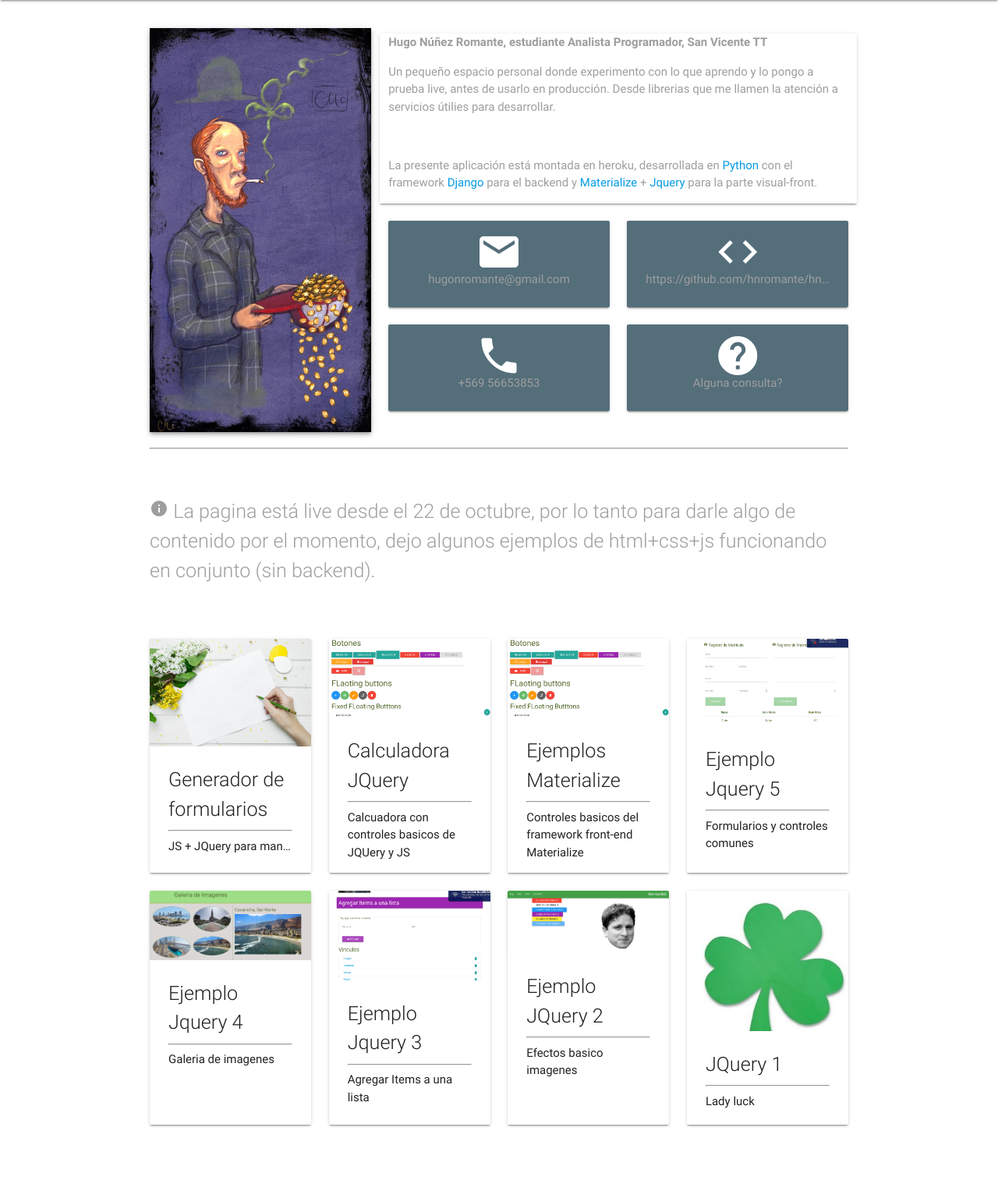
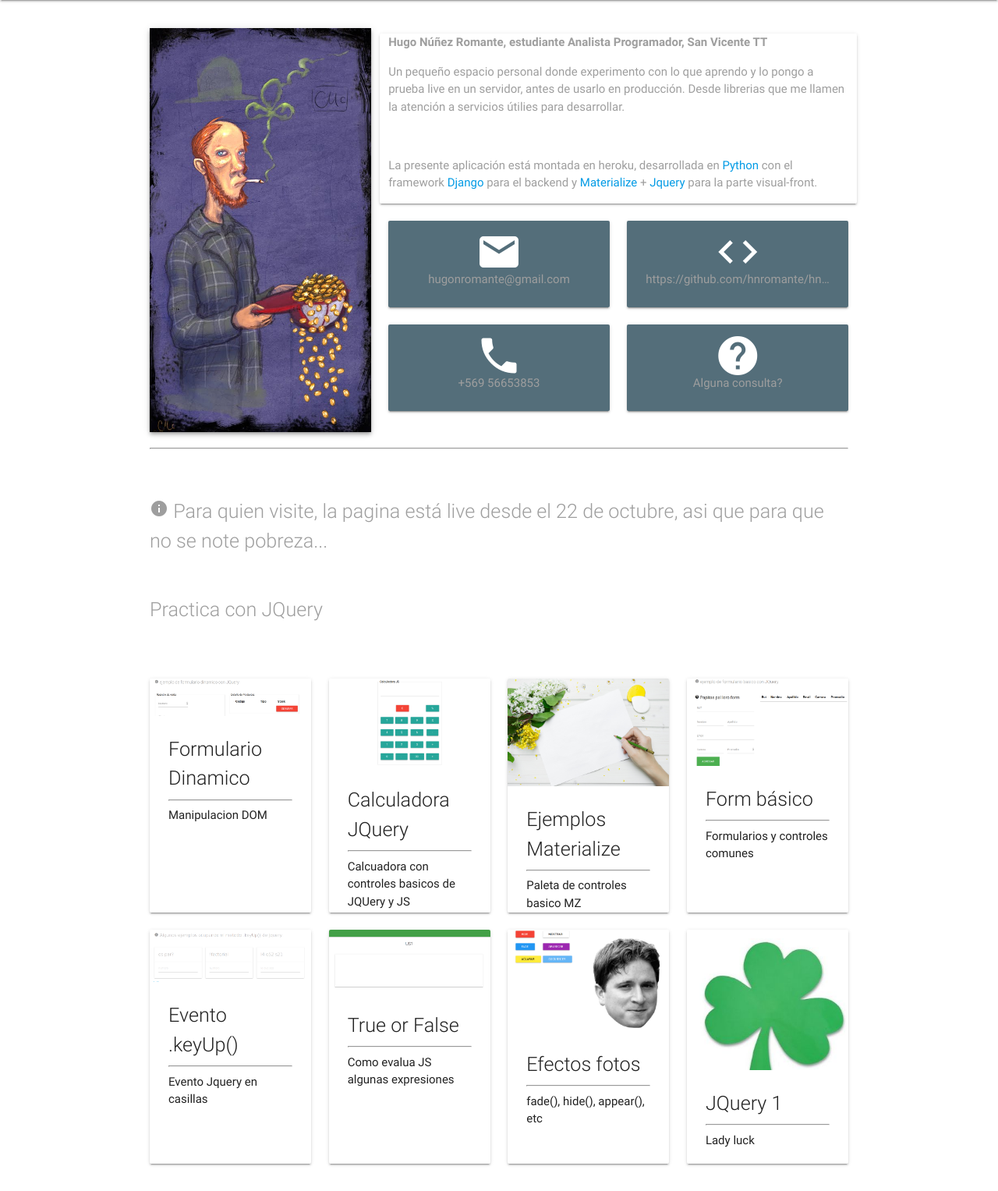
Before and after one commit to hnromante/hnrtoolkit, a Django app: page / in a window 1280 px wide. Shown: the part 64-1591 px from the top of the page at 78% size. Before the commit the page ends 1509 px from the top, so only its background shows below. Run offline with Django 3.2, Linux system fonts and the light colour scheme; some libraries are stand-ins or nearby versions.

Commit message:
Cambio las imagenes del index y  modificado detalles ejemplos

```diff
--- a/blog/templates/home_blog.html
+++ b/blog/templates/home_blog.html
@@ -15,7 +15,7 @@
     </div>
     <div class="col s12 m8 l8 card-panel grey-text">
         <b>Hugo Núñez Romante, estudiante Analista Programador, San Vicente TT</b>
-        <p>Un pequeño espacio personal donde experimento con lo que aprendo y lo pongo a prueba live, antes de usarlo en producción. Desde librerias que me llamen la atención a servicios útilies para desarrollar.</p>
+        <p>Un pequeño espacio personal donde experimento con lo que aprendo y lo pongo a prueba live en un servidor, antes de usarlo en producción. Desde librerias que me llamen la atención a servicios útilies para desarrollar.</p>
         <br>
         <p>La presente aplicación está montada en heroku, desarrollada en <a href="https://www.python.org/">Python</a> con el framework <a href="https://www.djangoproject.com/">Django</a> para el backend y <a href="http://materializecss.com/">Materialize</a> + <a href="https://jquery.com/">Jquery </a> para la parte visual-front.
     </div>
@@ -71,8 +71,11 @@
 <hr>
 <div class="row">
         <div class="col align-center grey-text">
-
-            <p class="flow-text"><i class="material-icons">info</i> La pagina está live desde el 22 de octubre, por lo tanto para darle algo de contenido por el momento, dejo algunos ejemplos de html+css+js funcionando en conjunto (sin backend).</p>
+                <p class="flow-text"><i class="material-icons">info</i> Para quien visite, la pagina está live desde el 22 de octubre,
+                asi que para que no se note pobreza...</p>
+        </div>
+        <div class="col center-align grey-text">
+            <p class="flow-text align-center">Practica con JQuery</p>
         </div>
     </div>
         <div class="row">
@@ -80,14 +83,14 @@
                     <div class="card hoverable small card-small">
                             <a href="{% url 'pweb-formgen' %}">
                                 <div class="card-image">
-                                    <img src="{% static 'blog/img/default.jpg' %}">
+                                    <img src="{% static 'blog/img/tn8.png' %}">
 
                                 </div>
                             </a>
                           <div class="card-content">
-                                <p class="flow-text">Generador de formularios</p>
+                                <p class="flow-text">Formulario Dinamico</p>
                                 <hr>
-                                <p class="truncate">JS + JQuery para manipular el DOM y formulario</p>
+                                <p class="truncate">Manipulacion DOM</p>
                           </div>
                     </div>
             </div>
@@ -95,7 +98,7 @@
                     <div class="card hoverable small card-small">
                             <a href="{% url 'pweb-calculadora' %}">
                                 <div class="card-image">
-                                    <img src= "{% static 'blog/img/thumnail_mz.png' %}">
+                                    <img src= "{% static 'blog/img/tn7.png' %}">
 
 
                                 </div>
@@ -112,14 +115,14 @@
                     <div class="card hoverable small card-small">
                             <a href="{% url 'mz-test' %}">
                                 <div class="card-image">
-                                    <img src="{% static 'blog/img/thumnail_mz.png' %}">
+                                    <img src="{% static 'blog/img/default.jpg' %}">
 
                                 </div>
                             </a>
                           <div class="card-content">
                                 <p class="flow-text">Ejemplos Materialize</p>
                                 <hr>
-                                <p>Controles basicos del framework front-end Materialize</p>
+                                <p>Paleta de controles basico MZ</p>
                           </div>
                     </div>
             </div>
@@ -127,12 +130,12 @@
                             <div class="card hoverable small card-small">
                                     <a href="{% url 'pweb-jquery5'  %}">
                                         <div class="card-image">
-                                            <img src="{% static 'blog/img/thumbnail5.png' %}">
+                                            <img src="{% static 'blog/img/tn5.png' %}">
 
                                         </div>
                                     </a>
                                   <div class="card-content">
-                                        <p class="flow-text">Ejemplo Jquery 5</p>
+                                        <p class="flow-text">Form básico</p>
                                         <hr>
                                         <p>Formularios y controles comunes</p>
                                   </div>
@@ -143,15 +146,15 @@
                             <div class="card hoverable small card-small">
                                     <a href="{% url 'pweb-jquery4'  %}">
                                         <div class="card-image">
-                                            <img src="{% static 'blog/img/thumbnail4.png' %}">
+                                            <img src="{% static 'blog/img/tn4.png' %}">
 
                                         </div>
                                     </a>
                                   <div class="card-content">
 
-                                    <p class="flow-text">Ejemplo Jquery 4</p>
+                                    <p class="flow-text">Evento .keyUp()</p>
                                     <hr>
-                                    <p>Galeria de imagenes</p>
+                                    <p>Evento Jquery en casillas</p>
                                   </div>
                             </div>
             </div>
@@ -159,15 +162,15 @@
                             <div class="card hoverable small card-small">
                                 <a href="{% url 'pweb-jquery3'  %}">
                                     <div class="card-image">
-                                        <img src="{% static 'blog/img/thumbnail3.png' %}">
+                                        <img src="{% static 'blog/img/tn3.png' %}">
 
                                     </div>
                                 </a>
                               <div class="card-content">
 
-                                <p class="flow-text">Ejemplo Jquery 3</p>
+                                <p class="flow-text">True or False</p>
                                 <hr>
-                                <p>Agregar Items a una lista</p>
+                                <p>Como evalua JS algunas expresiones</p>
                               </div>
                             </div>
                     </div>
@@ -175,15 +178,15 @@
                             <div class="card hoverable small card-small">
                                     <a href="{% url 'pweb-jquery2'  %}">
                                         <div class="card-image">
-                                            <img src="{% static 'blog/img/thumbnail2.png' %}">
+                                            <img src="{% static 'blog/img/tn2.png' %}">
 
                                         </div>
                                     </a>
                                   <div class="card-content">
 
-                                    <p class="flow-text">Ejemplo JQuery 2</p>
+                                    <p class="flow-text">Efectos fotos</p>
                                     <hr>
-                                    <p>Efectos basico imagenes</p>
+                                    <p>fade(), hide(), appear(), etc</p>
                                   </div>
                             </div>
             </div>
```
Also changed, not shown: blog/templates/pweb_jquery3.html (+5 -5 lines), blog/templates/pweb_prueba2.html (+4 -5 lines), blog/static/blog/img/thumbnail2.png (deleted), blog/static/blog/img/thumbnail3.png (deleted), blog/static/blog/img/thumbnail4.png (deleted), blog/static/blog/img/thumbnail5.png (deleted), blog/static/blog/img/thumnail_mz.png (deleted), blog/static/blog/img/tn2.png (added), blog/static/blog/img/tn3.png (added), blog/static/blog/img/tn4.png (added), blog/static/blog/img/tn5.png (added), blog/static/blog/img/tn7.png (added), blog/static/blog/img/tn8.png (added), 1 other file.
